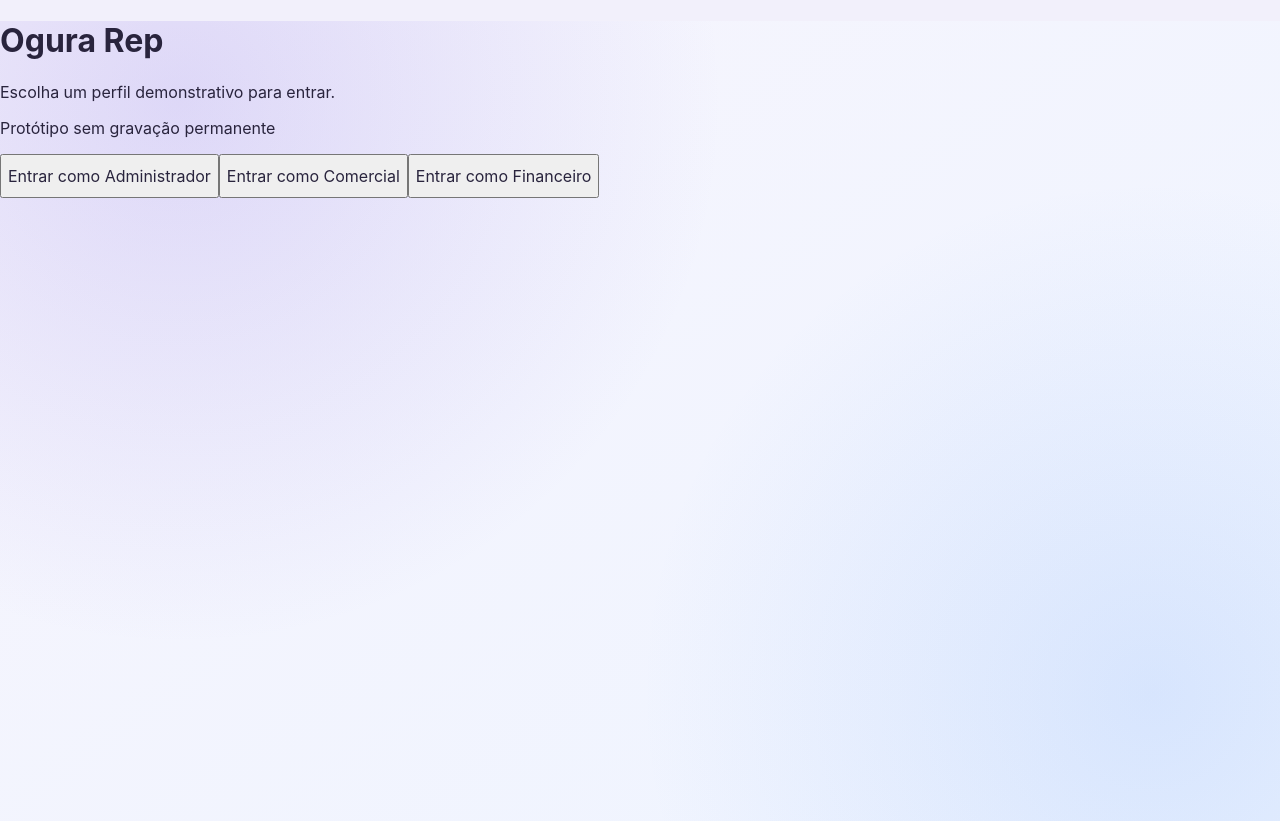
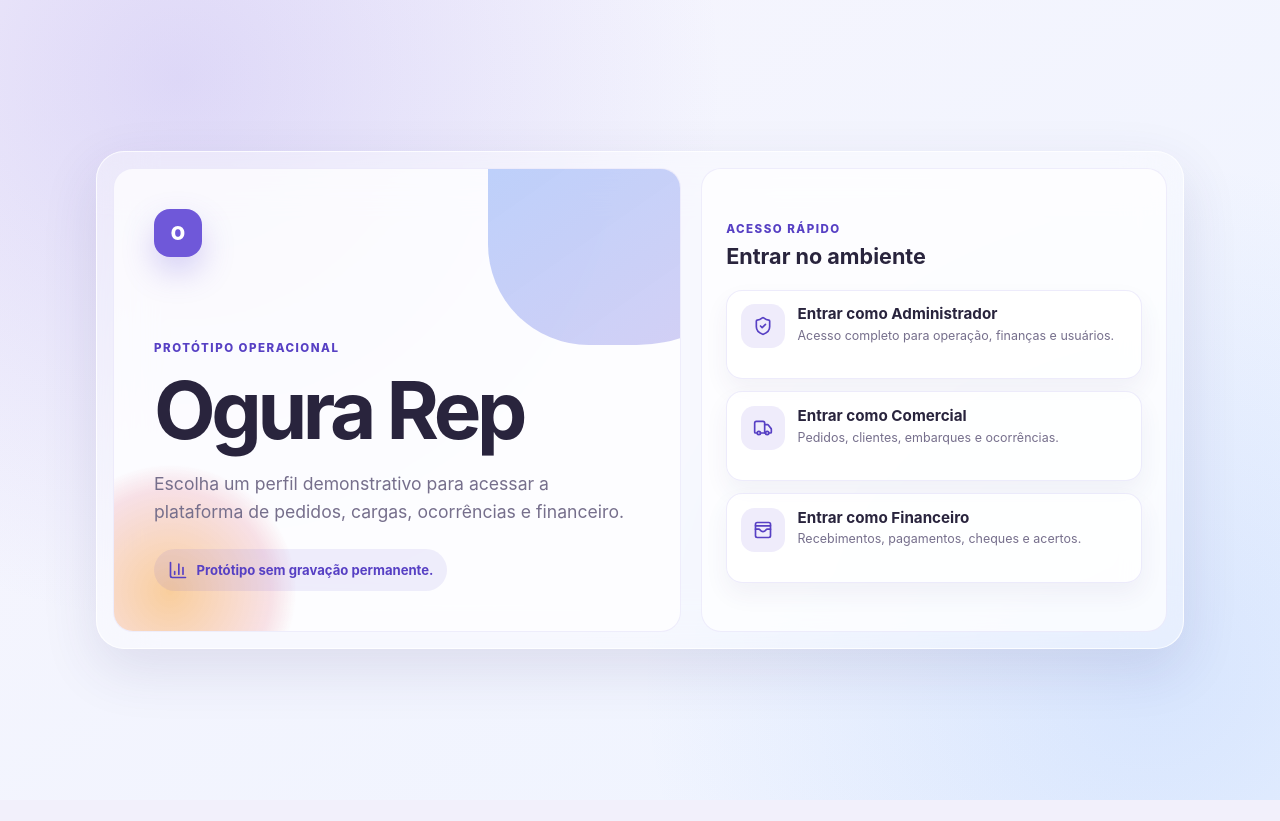
Before and after one commit to pedro-h-o-soares/AP-vendas, a React (Vite) app: page /login in a window 1280 px wide. After the commit the page ends 800 px from the top, so only its background shows below. Built offline with nearby package versions, Linux system fonts and the light colour scheme.

Commit message:
feat: redesign login screen

```diff
--- a/src/features/auth/LoginPage.tsx
+++ b/src/features/auth/LoginPage.tsx
@@ -1,25 +1,50 @@
+import { BarChart3, ShieldCheck, Truck, WalletCards } from "lucide-react";
 import type { Role } from "../../domain/types";
 import { useAuth } from "../../auth/AuthContext";
 
-const profiles: { label: string; role: Role }[] = [
-  { label: "Administrador", role: "admin" },
-  { label: "Comercial", role: "commercial" },
-  { label: "Financeiro", role: "finance" },
+const profiles: { label: string; role: Role; description: string; icon: typeof ShieldCheck }[] = [
+  { label: "Administrador", role: "admin", description: "Acesso completo para operação, finanças e usuários.", icon: ShieldCheck },
+  { label: "Comercial", role: "commercial", description: "Pedidos, clientes, embarques e ocorrências.", icon: Truck },
+  { label: "Financeiro", role: "finance", description: "Recebimentos, pagamentos, cheques e acertos.", icon: WalletCards },
 ];
 
 export function LoginPage() {
   const { signIn } = useAuth();
 
   return (
-    <main>
-      <h1>Ogura Rep</h1>
-      <p>Escolha um perfil demonstrativo para entrar.</p>
-      <p>Protótipo sem gravação permanente</p>
-      {profiles.map(({ label, role }) => (
-        <button key={role} onClick={() => signIn(role)} type="button">
-          Entrar como {label}
-        </button>
-      ))}
+    <main className="login-page" aria-labelledby="login-title">
+      <section className="login-shell">
+        <div className="login-hero">
+          <span className="login-brand-mark" aria-hidden="true">O</span>
+          <span className="page-eyebrow">Protótipo operacional</span>
+          <h1 id="login-title">Ogura Rep</h1>
+          <p>Escolha um perfil demonstrativo para acessar a plataforma de pedidos, cargas, ocorrências e financeiro.</p>
+          <div className="login-insight" aria-label="Resumo do protótipo">
+            <BarChart3 aria-hidden="true" size={20} />
+            <span>Protótipo sem gravação permanente.</span>
+          </div>
+        </div>
+
+        <div className="login-panel" aria-label="Perfis demonstrativos">
+          <div className="login-panel__heading">
+            <span className="page-eyebrow">Acesso rápido</span>
+            <h2>Entrar no ambiente</h2>
+          </div>
+          <div className="login-profile-grid">
+            {profiles.map(({ description, icon: Icon, label, role }) => (
+              <button className="login-profile-card" key={role} onClick={() => signIn(role)} type="button">
+                <span className="login-profile-card__icon" aria-hidden="true">
+                  <Icon size={20} />
+                </span>
+                <span className="login-profile-card__body">
+                  <strong>Entrar como {label}</strong>
+                  <small>{description}</small>
+                </span>
+              </button>
+            ))}
+          </div>
+        </div>
+      </section>
     </main>
   );
 }
--- a/src/styles/global.css
+++ b/src/styles/global.css
@@ -969,6 +969,182 @@ textarea:focus-visible {
   color: var(--color-primary-strong);
 }
 
+.login-page {
+  display: grid;
+  min-height: 100vh;
+  place-items: center;
+  padding: clamp(1rem, 4vw, 3rem);
+}
+
+.login-shell {
+  display: grid;
+  width: min(68rem, 100%);
+  grid-template-columns: minmax(0, 1fr) minmax(20rem, 0.82fr);
+  gap: 1.25rem;
+  padding: 1rem;
+  border: 1px solid rgba(255, 255, 255, 0.78);
+  border-radius: var(--radius-panel);
+  background: rgba(255, 255, 255, 0.36);
+  box-shadow: var(--shadow-card);
+  backdrop-filter: blur(1.7rem);
+  -webkit-backdrop-filter: blur(1.7rem);
+}
+
+.login-hero,
+.login-panel {
+  min-width: 0;
+  border: 1px solid rgba(111, 88, 217, 0.1);
+  border-radius: var(--radius-card);
+  background: rgba(255, 255, 255, 0.72);
+}
+
+.login-hero {
+  position: relative;
+  display: flex;
+  min-height: 29rem;
+  flex-direction: column;
+  justify-content: flex-end;
+  padding: clamp(1.25rem, 4vw, 2.5rem);
+  overflow: hidden;
+}
+
+.login-hero::before {
+  position: absolute;
+  top: -7rem;
+  right: -6rem;
+  width: 18rem;
+  height: 18rem;
+  border-radius: 38% 62% 58% 42%;
+  background: linear-gradient(145deg, rgba(79, 143, 247, 0.4), rgba(111, 88, 217, 0.28));
+  content: "";
+}
+
+.login-hero::after {
+  position: absolute;
+  bottom: -5.5rem;
+  left: -4.5rem;
+  width: 16rem;
+  height: 16rem;
+  border-radius: 50%;
+  background: radial-gradient(circle, rgba(245, 159, 58, 0.5), rgba(220, 76, 100, 0.16) 56%, transparent 70%);
+  content: "";
+}
+
+.login-hero > * {
+  position: relative;
+  z-index: 1;
+}
+
+.login-brand-mark {
+  display: inline-flex;
+  width: 3rem;
+  height: 3rem;
+  align-items: center;
+  justify-content: center;
+  margin-bottom: auto;
+  border-radius: 1rem;
+  color: white;
+  background: var(--color-primary);
+  font-size: 1.15rem;
+  font-weight: 900;
+  box-shadow: 0 0.9rem 2rem rgba(111, 88, 217, 0.28);
+}
+
+.login-hero h1 {
+  margin: 0.35rem 0 0;
+  font-size: clamp(2.6rem, 7vw, 5rem);
+  letter-spacing: -0.055em;
+}
+
+.login-hero p {
+  max-width: 34rem;
+  margin: 0.75rem 0 0;
+  color: var(--color-muted);
+  font-size: clamp(0.95rem, 1.4vw, 1.1rem);
+  line-height: 1.6;
+}
+
+.login-insight {
+  display: inline-flex;
+  width: fit-content;
+  align-items: center;
+  gap: 0.55rem;
+  margin-top: 1.4rem;
+  padding: 0.7rem 0.85rem;
+  border-radius: 999rem;
+  color: var(--color-primary-strong);
+  background: rgba(111, 88, 217, 0.1);
+  font-size: 0.82rem;
+  font-weight: 750;
+}
+
+.login-panel {
+  display: flex;
+  flex-direction: column;
+  justify-content: center;
+  padding: clamp(1rem, 3vw, 1.5rem);
+}
+
+.login-panel__heading h2 {
+  margin: 0.35rem 0 0;
+  font-size: 1.35rem;
+}
+
+.login-profile-grid {
+  display: grid;
+  gap: 0.75rem;
+  margin-top: 1.3rem;
+}
+
+.login-profile-card {
+  display: grid;
+  grid-template-columns: 44px minmax(0, 1fr);
+  gap: 0.8rem;
+  width: 100%;
+  min-height: 5.6rem;
+  padding: 0.85rem;
+  cursor: pointer;
+  border: 1px solid rgba(111, 88, 217, 0.12);
+  border-radius: 1rem;
+  color: var(--color-ink);
+  background: rgba(255, 255, 255, 0.78);
+  text-align: left;
+  box-shadow: 0 0.7rem 1.5rem rgba(61, 48, 119, 0.06);
+}
+
+.login-profile-card:hover {
+  border-color: rgba(111, 88, 217, 0.26);
+  background: rgba(255, 255, 255, 0.96);
+  transform: translateY(-1px);
+}
+
+.login-profile-card__icon {
+  display: inline-flex;
+  width: 44px;
+  height: 44px;
+  align-items: center;
+  justify-content: center;
+  border-radius: 0.85rem;
+  color: var(--color-primary-strong);
+  background: rgba(111, 88, 217, 0.11);
+}
+
+.login-profile-card__body {
+  display: grid;
+  gap: 0.22rem;
+  min-width: 0;
+}
+
+.login-profile-card strong {
+  font-size: 0.95rem;
+}
+
+.login-profile-card small {
+  color: var(--color-muted);
+  font-size: 0.78rem;
+  line-height: 1.45;
+}
+
 .app-shell {
   display: grid;
   min-height: 100vh;
@@ -1595,6 +1771,24 @@ textarea:focus-visible {
   .settlement-report,
   .annual-report,
   .report-group { padding: 0.9rem; }
+  .login-page {
+    padding: 0.75rem;
+  }
+  .login-shell {
+    grid-template-columns: 1fr;
+    padding: 0.75rem;
+  }
+  .login-hero {
+    min-height: 21rem;
+  }
+  .login-insight {
+    width: 100%;
+    align-items: flex-start;
+    border-radius: 1rem;
+  }
+  .login-panel {
+    padding: 1rem;
+  }
 
   .page-header { flex-direction: column; }
   .order-actions { justify-content: flex-start; }
@@ -1653,7 +1847,12 @@ textarea:focus-visible {
 }
 
 @media (prefers-reduced-motion: reduce) {
-  .app-shell {
+  .app-shell,
+  .login-profile-card {
     transition: none;
   }
-}
+
+  .login-profile-card:hover {
+    transform: none;
+  }
+}
```
